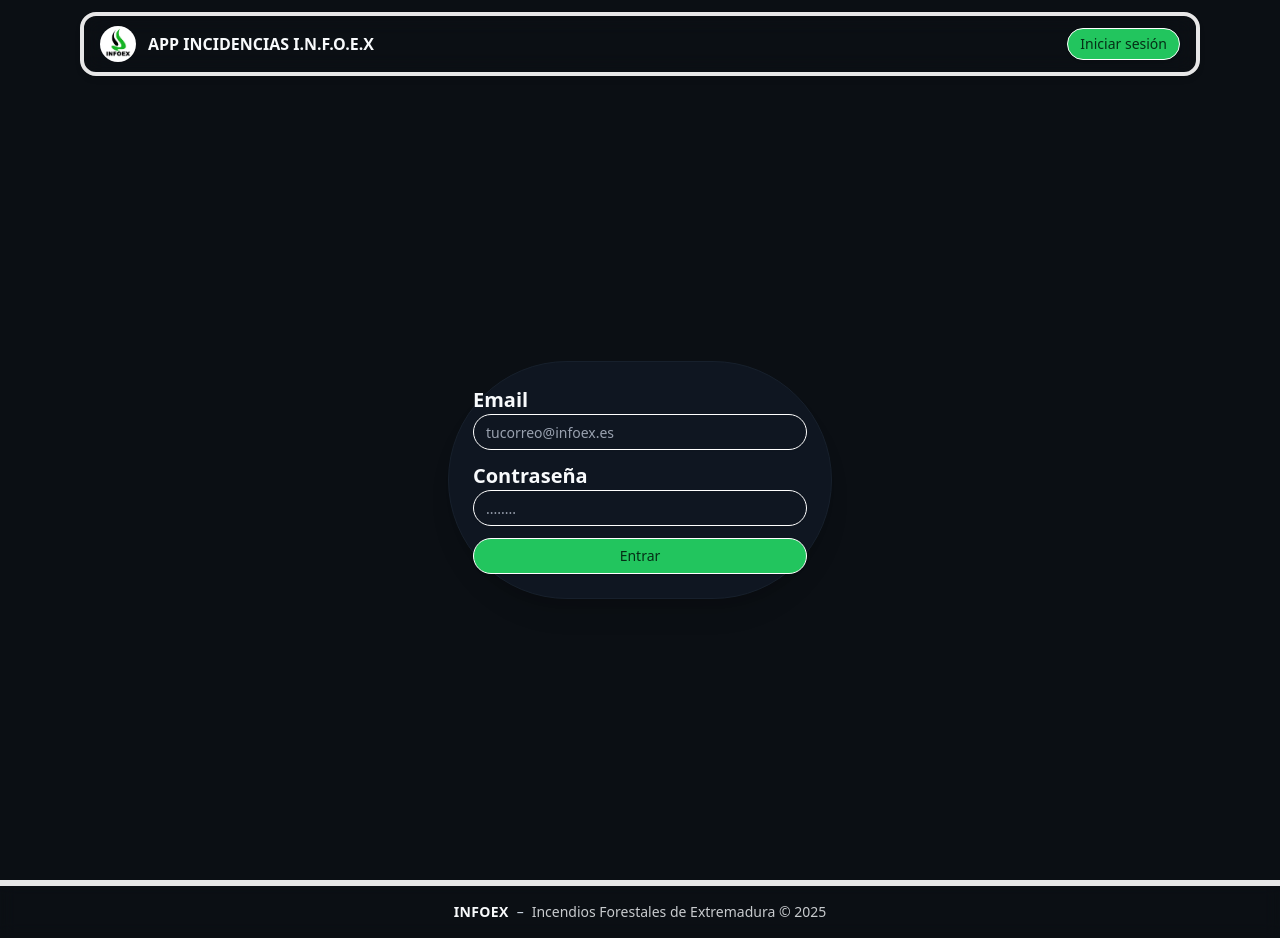
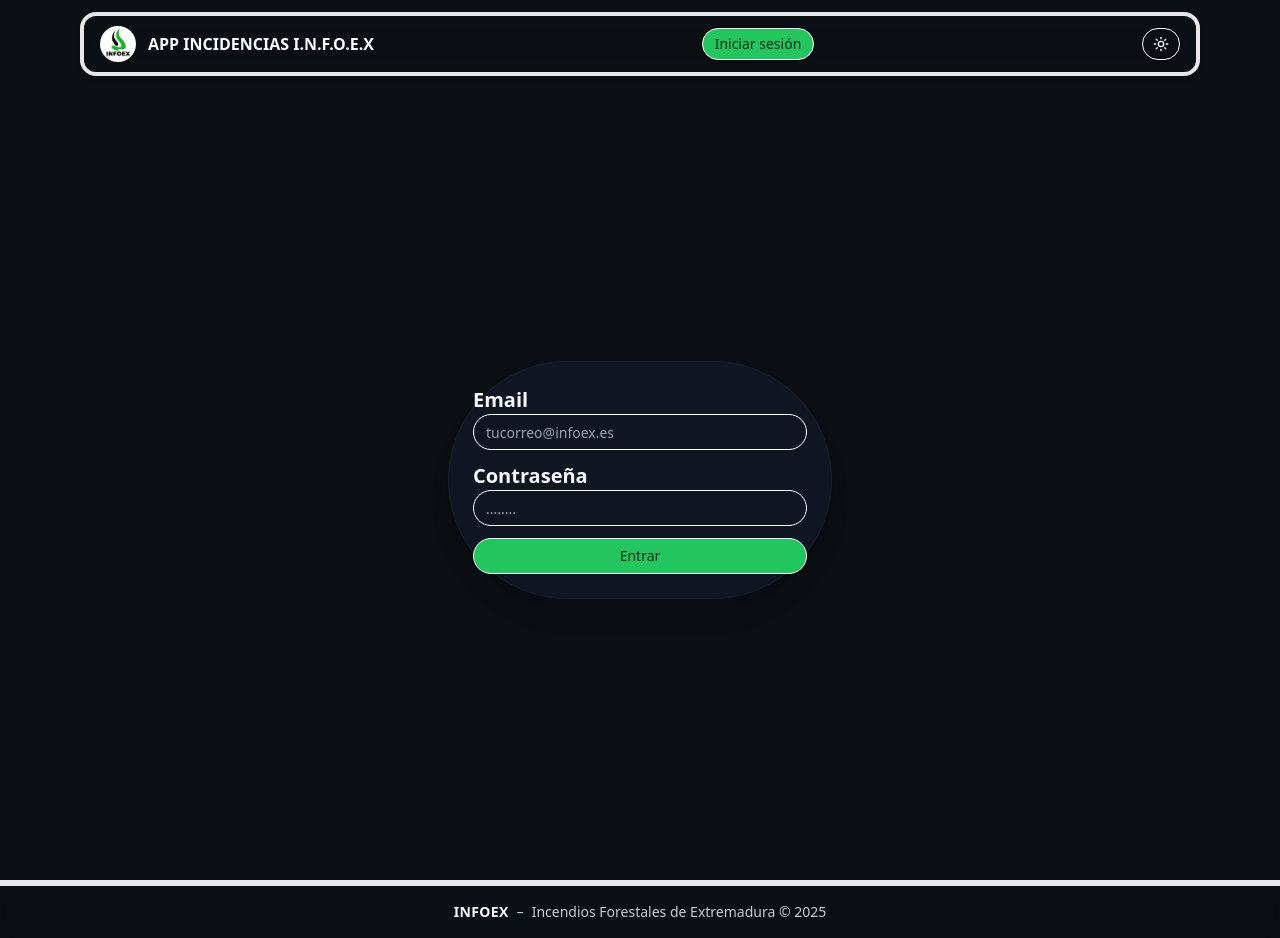
Before and after one commit to JavyProgrameitor/APPINFOEX, a Next.js app: page / in a window 1280 px wide. Built offline with nearby package versions, Linux system fonts and the light colour scheme.

Commit message:
✅ New components for Themes
Color of themes white and black

```diff
--- a/package.json
+++ b/package.json
@@ -18,6 +18,7 @@
     "@radix-ui/react-slot": "^1.2.3",
     "@supabase/supabase-js": "^2.75.1",
     "next": "15.5.5",
+    "next-themes": "^0.4.6",
     "react": "19.1.0",
     "react-dom": "19.1.0"
   },
--- a/src/app/globals.css
+++ b/src/app/globals.css
@@ -107,6 +107,7 @@
 /* ===============================
    Variante clara opcional (añade .light en <html>)
    ===============================
+   */
 .light {
   --background: #ffffff;
   --foreground: #0b0f14;
@@ -147,7 +148,7 @@
   --sidebar-ring: #16a34a;
 
 }
-*/
+
 /* --- Base layer: aplica fondo/texto global y suaviza render --- */
 @layer base {
   * { border-color: var(--border); }
--- a/src/app/layout.tsx
+++ b/src/app/layout.tsx
@@ -2,6 +2,7 @@
 import type { Metadata } from "next";
 import "./globals.css";
 import NavBar from "@/components/ui/Navbar";
+import { ThemeProvider } from "@/components/Theme-provider";
 
 export const metadata: Metadata = {
   title: "INFOEX",
@@ -15,11 +16,11 @@ export default function RootLayout({
 }) {
   return (
     <html lang="es" suppressHydrationWarning>
-      <body className="bg-[--background] text-[--foreground]" >
-        <NavBar />
-        <div className="pt-20">
-          {children}
-        </div>
+      <body className="bg-[--background] text-[--foreground]">
+        <ThemeProvider>
+          <NavBar />
+          <div className="pt-20">{children}</div>
+        </ThemeProvider>
       </body>
     </html>
   );
--- /dev/null
+++ b/src/components/Theme-provider.tsx
@@ -0,0 +1,20 @@
+"use client";
+
+import * as React from "react";
+import { ThemeProvider as NextThemesProvider } from "next-themes";
+
+export function ThemeProvider({ children }: { children: React.ReactNode }) {
+  return (
+    <NextThemesProvider
+      attribute="class"        // agrega la clase 'light' o 'dark' en <html>
+      defaultTheme="dark"      // tu app actual es oscura por defecto
+      enableSystem={false}     // opcional: ignora tema del SO
+      value={{
+        dark: "dark",          // no necesitas CSS extra para dark
+        light: "light",        // coincide con tu .light en globals.css
+      }}
+    >
+      {children}
+    </NextThemesProvider>
+  );
+}
--- a/src/components/ui/Navbar.tsx
+++ b/src/components/ui/Navbar.tsx
@@ -7,6 +7,8 @@ import Image from "next/image";
 import { useRouter } from "next/navigation";
 import { supabase } from "@/lib/supabaseClient";
 import { Button } from "@/components/ui/Button";
+import { Moon, Sun } from "lucide-react";
+import { useTheme } from "next-themes";
 
 type Rol = "admin" | "jr" | "bf";
 
@@ -15,6 +17,8 @@ export default function NavBar() {
   const [email, setEmail] = useState<string | null>(null);
   const [rol, setRol] = useState<Rol | null>(null);
   const router = useRouter();
+  const { theme, setTheme } = useTheme();
+  const isLight = theme === "light";
 
   useEffect(() => {
     let mounted = true;
@@ -87,7 +91,9 @@ export default function NavBar() {
                 className="rounded-lg object-cover"
                 priority
               />
-              <span className="text-sm md:text-base text-center font-black">APP INCIDENCIAS I.N.F.O.E.X</span>
+              <span className="text-sm md:text-base text-center font-black">
+                APP INCIDENCIAS I.N.F.O.E.X
+              </span>
             </Link>
 
             {/* Right: Auth controls */}
@@ -114,6 +120,17 @@ export default function NavBar() {
                 </Link>
               )}
             </div>
+            <div>
+              <Button
+                variant="outline"
+                size="sm"
+                onClick={() => setTheme(isLight ? "dark" : "light")}
+                aria-label="Cambiar tema"
+              >
+                {isLight ? <Moon size={16} /> : <Sun size={16} />}
+                <span className="sr-only">Cambiar tema</span>
+              </Button>
+            </div>
           </div>
         </nav>
       </div>
```
Also changed, not shown: 1 other file (tests, documents, lock files or other folders).
